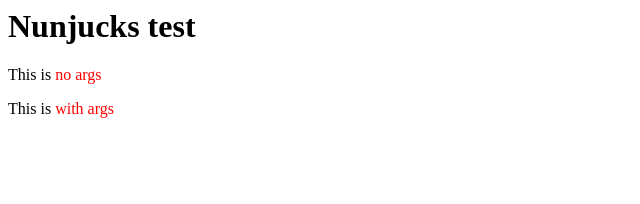
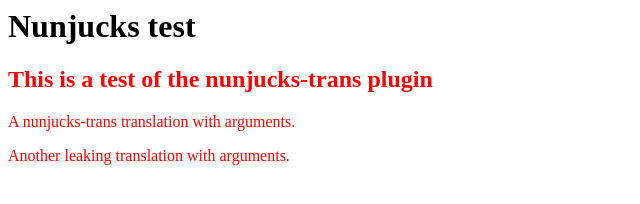
Before and after one commit to decibyte/nunjucks-trans, a plain HTML site: page index.html in a window 1280 px wide. Shown: the whole page, without its empty margins (0-640 px from the left). Drawn offline with Linux system fonts and the light colour scheme.

Commit message:
Moved all content to a template. Also added arguments to the trans tag to the context. It appears they are added to the global context, which is not what we want. I have opened an Nunjucks issue on Github (#497) asking about this.

```diff
--- a/index.html
+++ b/index.html
@@ -7,8 +7,7 @@
     </head>
     <body>
         <h1>Nunjucks test</h1>
-        <p id="content-without-args">Content here</p>
-        <p id="content-with-args">Content here</p>
+        <section id="content">Content here</section>
         <script src="./js/nunjucks.js"></script>
         <script src="./js/nunjucks-trans.js"></script>
         <script>
@@ -19,10 +18,8 @@
             var env = new nunjucks.Environment();
             env.addExtension('TranslateExtension', new TranslateExtension());
             nunjucks.configure({ autoescape: true });
-            var content = env.renderString('This is {% trans %}no args{% endtrans %}');
-            document.getElementById('content-without-args').innerHTML = content;
-            content = env.renderString('This is {% trans hest=2 %}with args{% endtrans %}');
-            document.getElementById('content-with-args').innerHTML = content;
+            var content = env.render('content.html', { plugin_name: 'nunjucks-trans' });
+            document.getElementById('content').innerHTML = content;
         </script>
     </body>
 </html>
--- a/js/nunjucks-trans.js
+++ b/js/nunjucks-trans.js
@@ -16,6 +16,13 @@ function TranslateExtension() {
     }
 
     this.runWithArgs = function(context, args, body) {
+        // How do I avoid polluting the global context?
+        // <https://github.com/mozilla/nunjucks/issues/497>
+        for (key in args) {
+            if ('__keywords' != key) {
+                context.ctx[key] = args[key];
+            }
+        }
         return gettext(body());
     }
 }
--- /dev/null
+++ b/views/content.html
@@ -0,0 +1,9 @@
+<h1>
+    {% trans %}This is a test of the {{ plugin_name }} plugin{% endtrans %}
+</h1>
+<p>
+    {% trans name=plugin_name, other_name="leaking" %}A {{ name }} translation with arguments.{% endtrans %}
+</p>
+<p>
+    {% trans %}Another {{ other_name }} translation with arguments.{% endtrans %}
+</p>
```
